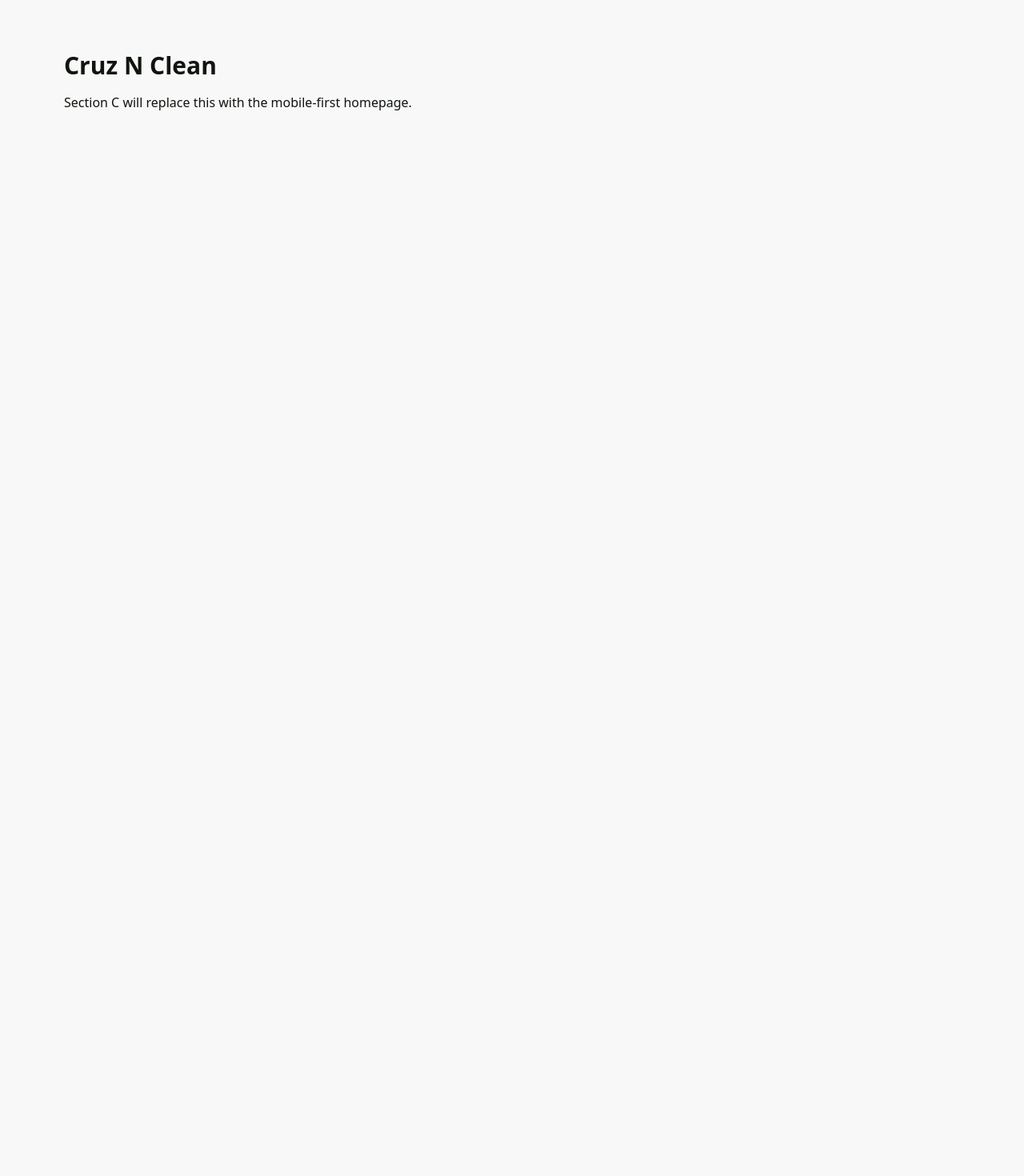
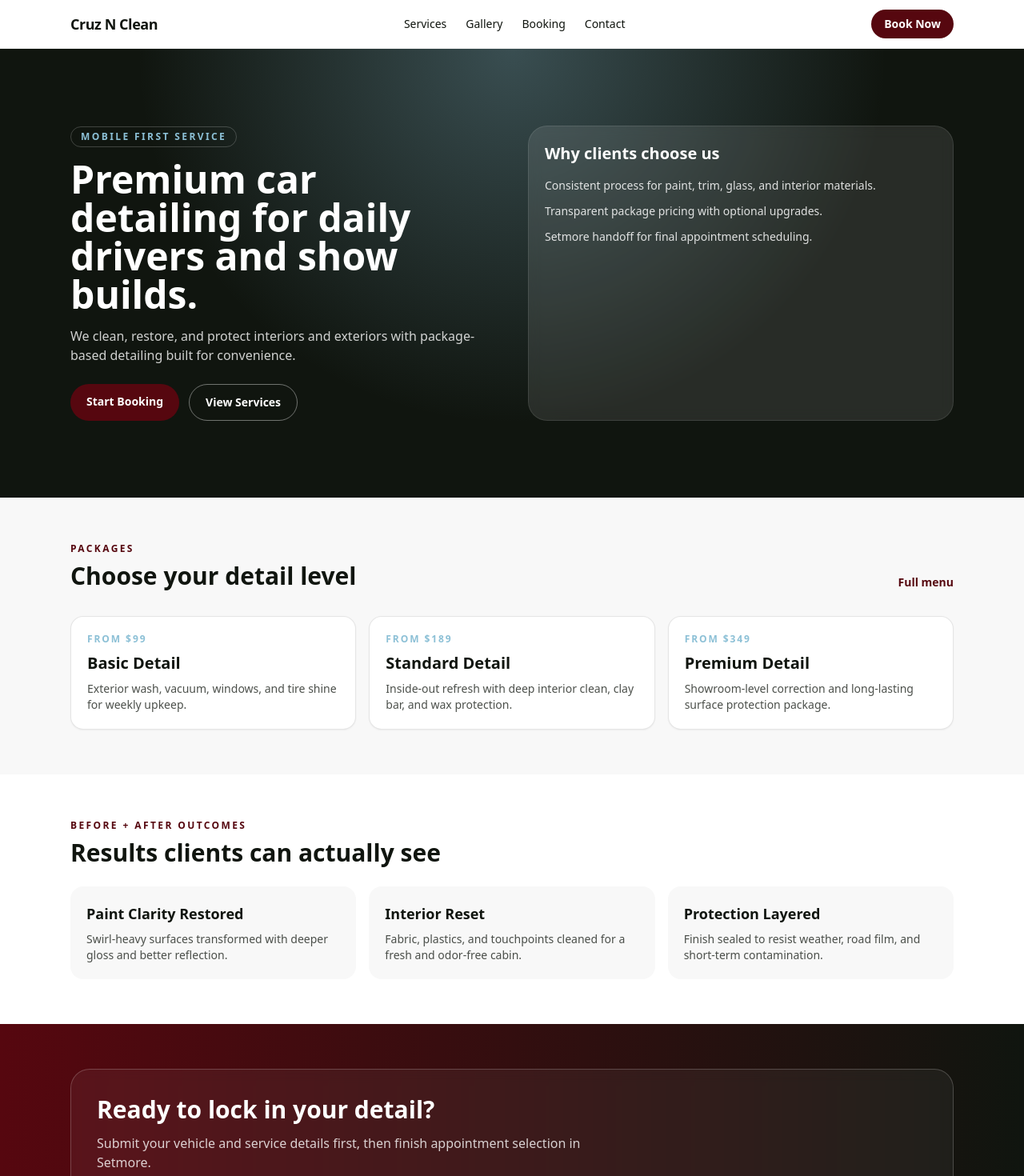
Before and after one commit to sakanastudio24-eng/DetailFlow, a Next.js app in the folder apps/web/: page / in a window 1280 px wide. Shown: the top 1470 px of the page at 80% size. Before the commit the page ends 800 px from the top, so only its background shows below. Built offline with nearby package versions, Linux system fonts and the light colour scheme.

Commit message:
feat(section-c): implement home page v1

```diff
--- a/apps/web/app/globals.css
+++ b/apps/web/app/globals.css
@@ -12,4 +12,10 @@
 
 body {
   margin: 0;
+  background: #f8f8f8;
+  color: #10150f;
 }
+
+a {
+  text-decoration: none;
+}
--- a/apps/web/app/page.tsx
+++ b/apps/web/app/page.tsx
@@ -1,11 +1,24 @@
+import { SiteFooter } from '@/components/layout/site-footer';
+import { SiteHeader } from '@/components/layout/site-header';
+import { CtaSection } from '@/components/sections/cta-section';
+import { HeroSection } from '@/components/sections/hero-section';
+import { ResultsSection } from '@/components/sections/results-section';
+import { ServicesSection } from '@/components/sections/services-section';
+
 /**
- * Displays the homepage placeholder until Section C implementation is applied.
+ * Composes the first release homepage sections.
  */
 export default function HomePage(): JSX.Element {
   return (
-    <main className="mx-auto max-w-6xl px-4 py-16">
-      <h1 className="font-heading text-3xl font-bold">Cruz N Clean</h1>
-      <p className="mt-4 text-base">Section C will replace this with the mobile-first homepage.</p>
-    </main>
+    <>
+      <SiteHeader />
+      <main>
+        <HeroSection />
+        <ServicesSection />
+        <ResultsSection />
+        <CtaSection />
+      </main>
+      <SiteFooter />
+    </>
   );
 }
--- /dev/null
+++ b/apps/web/components/layout/site-footer.tsx
@@ -0,0 +1,18 @@
+import Link from 'next/link';
+
+/**
+ * Renders a compact footer for the first homepage release.
+ */
+export function SiteFooter(): JSX.Element {
+  return (
+    <footer className="border-t border-black/10 bg-white">
+      <div className="mx-auto flex max-w-6xl flex-col gap-4 px-4 py-8 sm:px-6 md:flex-row md:items-center md:justify-between">
+        <p className="text-sm text-brandBlack/80">Cruz N Clean. Mobile detailing with premium finish standards.</p>
+        <div className="flex gap-4 text-sm">
+          <Link href="/privacy" className="text-brandBlack/80 hover:text-deepRed">Privacy</Link>
+          <Link href="/terms" className="text-brandBlack/80 hover:text-deepRed">Terms</Link>
+        </div>
+      </div>
+    </footer>
+  );
+}
--- /dev/null
+++ b/apps/web/components/layout/site-header.tsx
@@ -0,0 +1,28 @@
+import Link from 'next/link';
+
+/**
+ * Renders the primary homepage header and quick actions.
+ */
+export function SiteHeader(): JSX.Element {
+  return (
+    <header className="sticky top-0 z-20 border-b border-black/5 bg-white/90 backdrop-blur">
+      <div className="mx-auto flex max-w-6xl items-center justify-between px-4 py-3 sm:px-6">
+        <Link href="/" className="font-heading text-lg font-extrabold tracking-tight text-brandBlack">
+          Cruz N Clean
+        </Link>
+        <nav className="hidden items-center gap-6 text-sm font-medium text-brandBlack md:flex">
+          <Link href="/services" className="hover:text-deepRed">Services</Link>
+          <Link href="/gallery" className="hover:text-deepRed">Gallery</Link>
+          <Link href="/booking" className="hover:text-deepRed">Booking</Link>
+          <Link href="/contact" className="hover:text-deepRed">Contact</Link>
+        </nav>
+        <Link
+          href="/booking"
+          className="rounded-full bg-deepRed px-4 py-2 text-sm font-semibold text-white transition hover:bg-brandBlack"
+        >
+          Book Now
+        </Link>
+      </div>
+    </header>
+  );
+}
--- /dev/null
+++ b/apps/web/components/sections/cta-section.tsx
@@ -0,0 +1,27 @@
+import Link from 'next/link';
+
+/**
+ * Renders the homepage closing call-to-action block.
+ */
+export function CtaSection(): JSX.Element {
+  return (
+    <section className="bg-gradient-to-r from-deepRed to-brandBlack py-14 text-white">
+      <div className="mx-auto max-w-6xl px-4 sm:px-6">
+        <div className="rounded-3xl border border-white/20 bg-white/5 p-6 backdrop-blur sm:p-8">
+          <h2 className="font-heading text-2xl font-extrabold sm:text-3xl">Ready to lock in your detail?</h2>
+          <p className="mt-3 max-w-2xl text-sm text-white/80 sm:text-base">
+            Submit your vehicle and service details first, then finish appointment selection in Setmore.
+          </p>
+          <div className="mt-6 flex flex-wrap gap-3">
+            <Link href="/booking" className="rounded-full bg-white px-5 py-3 text-sm font-semibold text-brandBlack hover:bg-waterBlue">
+              Continue to Booking
+            </Link>
+            <Link href="/quote" className="rounded-full border border-white/50 px-5 py-3 text-sm font-semibold text-white hover:bg-white hover:text-brandBlack">
+              Request a Quote
+            </Link>
+          </div>
+        </div>
+      </div>
+    </section>
+  );
+}
--- /dev/null
+++ b/apps/web/components/sections/hero-section.tsx
@@ -0,0 +1,41 @@
+import Link from 'next/link';
+
+/**
+ * Renders the top hero section with primary call-to-actions.
+ */
+export function HeroSection(): JSX.Element {
+  return (
+    <section className="relative overflow-hidden bg-brandBlack text-white">
+      <div className="absolute inset-0 bg-[radial-gradient(circle_at_top,#8cc0d655,transparent_55%)]" />
+      <div className="relative mx-auto grid max-w-6xl gap-10 px-4 py-16 sm:px-6 md:grid-cols-2 md:py-24">
+        <div>
+          <p className="inline-flex rounded-full border border-white/20 px-3 py-1 text-xs font-semibold uppercase tracking-[0.2em] text-waterBlue">
+            Mobile First Service
+          </p>
+          <h1 className="mt-4 font-heading text-4xl font-extrabold leading-tight sm:text-5xl">
+            Premium car detailing for daily drivers and show builds.
+          </h1>
+          <p className="mt-4 max-w-prose text-sm text-white/80 sm:text-base">
+            We clean, restore, and protect interiors and exteriors with package-based detailing built for convenience.
+          </p>
+          <div className="mt-6 flex flex-wrap gap-3">
+            <Link href="/booking" className="rounded-full bg-deepRed px-5 py-3 text-sm font-semibold text-white hover:bg-white hover:text-brandBlack">
+              Start Booking
+            </Link>
+            <Link href="/services" className="rounded-full border border-white/40 px-5 py-3 text-sm font-semibold text-white hover:bg-white hover:text-brandBlack">
+              View Services
+            </Link>
+          </div>
+        </div>
+        <div className="rounded-3xl border border-white/10 bg-white/10 p-5 backdrop-blur">
+          <h2 className="font-heading text-xl font-bold">Why clients choose us</h2>
+          <ul className="mt-4 space-y-3 text-sm text-white/85">
+            <li>Consistent process for paint, trim, glass, and interior materials.</li>
+            <li>Transparent package pricing with optional upgrades.</li>
+            <li>Setmore handoff for final appointment scheduling.</li>
+          </ul>
+        </div>
+      </div>
+    </section>
+  );
+}
--- /dev/null
+++ b/apps/web/components/sections/results-section.tsx
@@ -0,0 +1,25 @@
+import { getHomeResults } from '@/lib/site-data';
+
+/**
+ * Renders measurable transformation outcomes for trust-building.
+ */
+export function ResultsSection(): JSX.Element {
+  const results = getHomeResults();
+
+  return (
+    <section className="bg-white py-14">
+      <div className="mx-auto max-w-6xl px-4 sm:px-6">
+        <p className="text-xs font-semibold uppercase tracking-[0.2em] text-deepRed">Before + After Outcomes</p>
+        <h2 className="mt-2 font-heading text-2xl font-extrabold text-brandBlack sm:text-3xl">Results clients can actually see</h2>
+        <div className="mt-6 grid gap-4 md:grid-cols-3">
+          {results.map((item) => (
+            <article key={item.title} className="rounded-2xl bg-neutralGray p-5">
+              <h3 className="font-heading text-lg font-bold text-brandBlack">{item.title}</h3>
+              <p className="mt-2 text-sm text-brandBlack/75">{item.detail}</p>
+            </article>
+          ))}
+        </div>
+      </div>
+    </section>
+  );
+}
--- /dev/null
+++ b/apps/web/components/sections/services-section.tsx
@@ -0,0 +1,33 @@
+import Link from 'next/link';
+
+import { getHomeServices } from '@/lib/site-data';
+
+/**
+ * Renders the service teaser cards for homepage conversion.
+ */
+export function ServicesSection(): JSX.Element {
+  const services = getHomeServices();
+
+  return (
+    <section className="mx-auto max-w-6xl px-4 py-14 sm:px-6">
+      <div className="mb-8 flex items-end justify-between gap-4">
+        <div>
+          <p className="text-xs font-semibold uppercase tracking-[0.2em] text-deepRed">Packages</p>
+          <h2 className="mt-2 font-heading text-2xl font-extrabold text-brandBlack sm:text-3xl">Choose your detail level</h2>
+        </div>
+        <Link href="/services" className="text-sm font-semibold text-deepRed hover:text-brandBlack">
+          Full menu
+        </Link>
+      </div>
+      <div className="grid gap-4 md:grid-cols-3">
+        {services.map((service) => (
+          <article key={service.title} className="rounded-2xl border border-black/10 bg-white p-5 shadow-sm">
+            <p className="text-xs font-semibold uppercase tracking-[0.16em] text-waterBlue">From {service.priceFrom}</p>
+            <h3 className="mt-2 font-heading text-xl font-bold text-brandBlack">{service.title}</h3>
+            <p className="mt-2 text-sm text-brandBlack/75">{service.description}</p>
+          </article>
+        ))}
+      </div>
+    </section>
+  );
+}
--- /dev/null
+++ b/apps/web/lib/site-data.ts
@@ -0,0 +1,53 @@
+export interface ServiceItem {
+  title: string;
+  description: string;
+  priceFrom: string;
+}
+
+export interface ResultItem {
+  title: string;
+  detail: string;
+}
+
+/**
+ * Returns core service cards for the homepage teaser.
+ */
+export function getHomeServices(): ServiceItem[] {
+  return [
+    {
+      title: 'Basic Detail',
+      description: 'Exterior wash, vacuum, windows, and tire shine for weekly upkeep.',
+      priceFrom: '$99',
+    },
+    {
+      title: 'Standard Detail',
+      description: 'Inside-out refresh with deep interior clean, clay bar, and wax protection.',
+      priceFrom: '$189',
+    },
+    {
+      title: 'Premium Detail',
+      description: 'Showroom-level correction and long-lasting surface protection package.',
+      priceFrom: '$349',
+    },
+  ];
+}
+
+/**
+ * Returns key outcome highlights displayed in the homepage results section.
+ */
+export function getHomeResults(): ResultItem[] {
+  return [
+    {
+      title: 'Paint Clarity Restored',
+      detail: 'Swirl-heavy surfaces transformed with deeper gloss and better reflection.',
+    },
+    {
+      title: 'Interior Reset',
+      detail: 'Fabric, plastics, and touchpoints cleaned for a fresh and odor-free cabin.',
+    },
+    {
+      title: 'Protection Layered',
+      detail: 'Finish sealed to resist weather, road film, and short-term contamination.',
+    },
+  ];
+}
```
Also changed, not shown: 1 other file (tests, documents, lock files or other folders).
